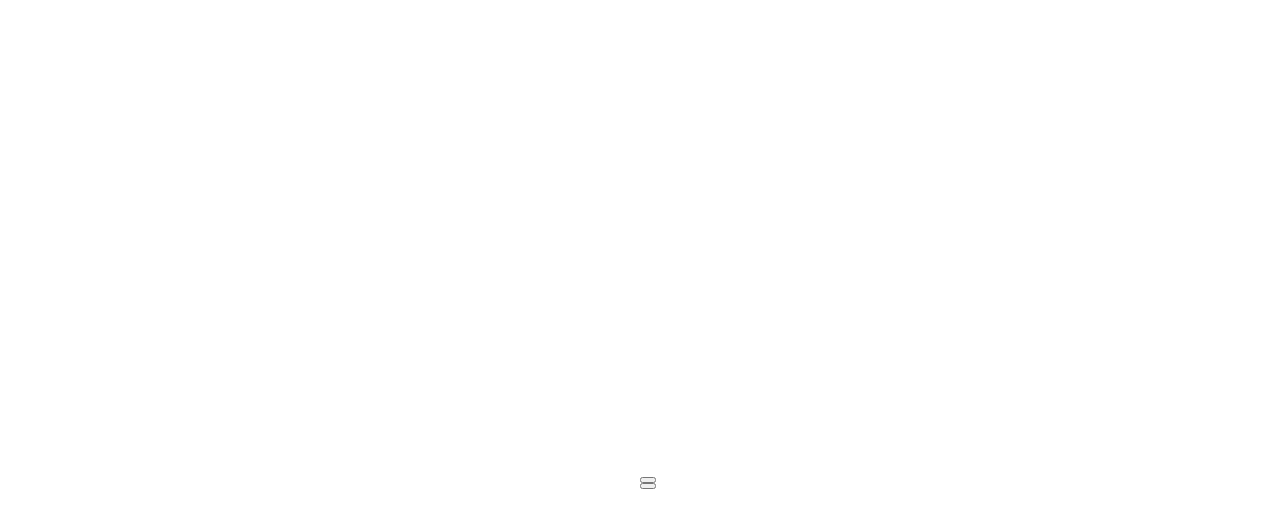
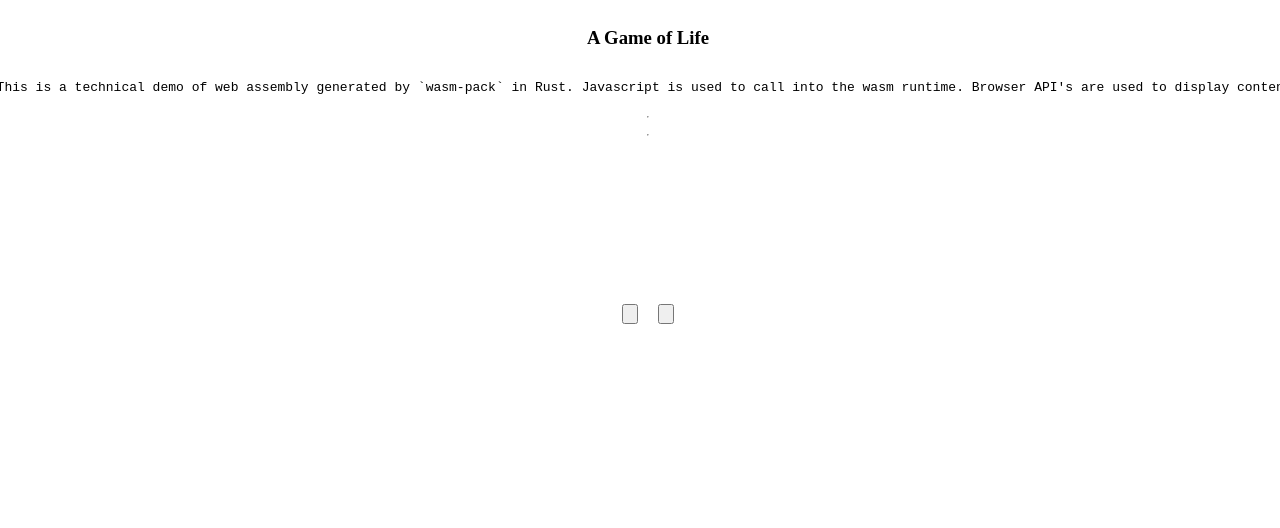
Before and after one commit to lisp-ceo/gol, a website: page www/index.html in a window 1280 px wide. Drawn offline with Linux system fonts and the light colour scheme.

Commit message:
final docs

```diff
--- a/www/index.html
+++ b/www/index.html
@@ -9,20 +9,38 @@
           top: 0;
           left: 0;
           width: 100%;
-          height: 100%;
           display: flex;
           flex-direction: column;
           align-items: center;
           justify-content: center;
+      }
+
+      div.buttons {
+          padding: 10px;
+          display: -webkit-flex;
+          display: flex;
+          -webkit-justsify-content: space-between;
+          justify-content: space-between;
+      }
+
+      div.buttons div.space {
+          margin: 10px;
       }
     </style>
 
   </head>
   <body>
     <noscript>This page contains webassembly and javascript content, please enable javascript in your browser.</noscript>
+    <h3>A Game of Life</h3>
+    <pre>This is a technical demo of web assembly generated by `wasm-pack` in Rust. Javascript is used to call into the wasm runtime. Browser API's are used to display content.</pre>
+    <hr>
+    <hr>
     <canvas id="canvas"></canvas>
     <script src="./bootstrap.js"></script>
-    <button id="play-pause"></button>
-    <button id="new-universe"></button>
+    <div class="buttons">
+      <button id="play-pause"></button>
+      <div class="space"></div>
+      <button id="new-universe"></button>
+    </div>
   </body>
 </html>
```
Also changed, not shown: www/.travis.yml (deleted), www/README.md, 1 other file.
